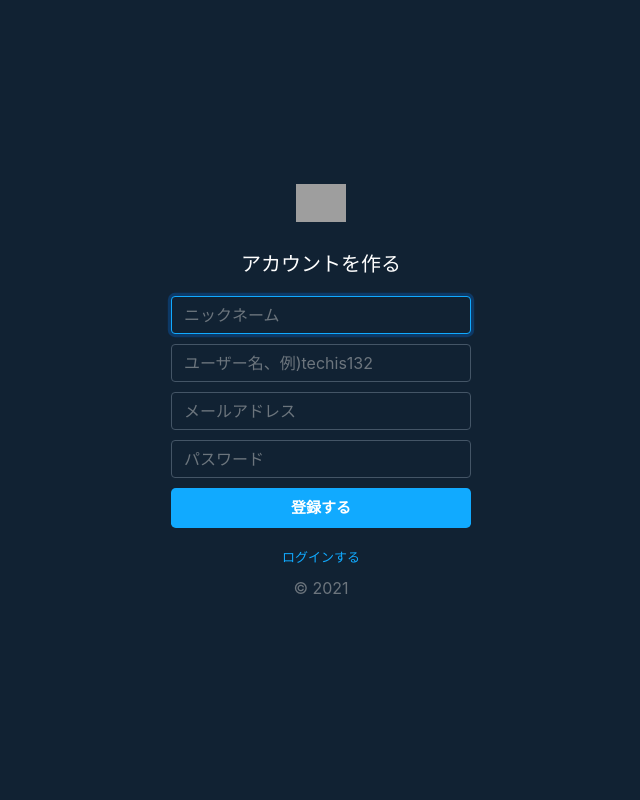
After one commit to oyama1128/TwitterClone, a PHP site: page /sign-up.php in a window 1280 px wide. The commit adds this page. Shown: the whole page, without its empty margins (319-959 px from the left). Run offline with PHP 8.4, Linux system fonts and the light colour scheme; grey boxes are pictures that could not be loaded.

Commit message:
会員登録画面、ログイン画面実装

```diff
--- a/Views/css/style.css
+++ b/Views/css/style.css
@@ -1,6 +1,10 @@
 /*
 全体
 ****/
+html {
+    height:100%;
+}
+
 .container {
     display: flex;
     justify-content: center;
@@ -252,3 +256,43 @@ a {
         margin-top: 10px;
     }
 }
+
+/*
+会員登録(ログイン共用)
+****/
+body.signup {
+    display: flex;
+    align-items: center;
+    padding-top: 40px;
+    padding-bottom: 40px;
+    height: 100%;
+}
+.signup {
+    background-color: #123;
+    color: #fff;
+}
+.signup .form-signup {
+    width: 100%;
+    max-width: 330px;
+    padding: 15px;
+    margin: auto;
+}
+.signup .logo-white {
+    margin-bottom: 30px;
+    width: 50px;
+}
+.signup h1 {
+    font-size: 20px;
+    margin-bottom: 20px;
+}
+.signup input {
+    margin-bottom: 10px;
+    background-color: #123;
+    border-color: #456;
+    color: #fff;
+}
+.signup input:focus{
+    background-color: #123;
+    border-color: #1af;
+    color: #fff;
+}
--- /dev/null
+++ b/Views/sign-up.php
@@ -0,0 +1,33 @@
+<!DOCTYPE html>
+<html lang="ja">
+
+<head>
+    <meta charset="UTF-8">
+    <meta http-equiv="X-UA-Compatible" content="IE=edge">
+    <meta name="viewport" content="width=device-width, initial-scale=1.0">
+    <link rel="icon" href="/TwitterClone/Views/img/logo-twitterblue.svg">
+    <!--Bootstrap CSS -->
+    <link rel="stylesheet" href="https://cdn.jsdelivr.net/npm/bootstrap@4.6.0/dist/css/bootstrap.min.css" integrity="sha384-B0vP5xmATw1+K9KRQjQERJvTumQW0nPEzvF6L/Z6nronJ3oUOFUFpCjEUQouq2+l" crossorigin="anonymous">
+    <link href="/TwitterClone/Views/css/style.css" rel="stylesheet">
+
+    <title>会員登録画面 / Twitterクローン</title>
+    <meta name="description" content="会員登録画面です">
+</head>
+
+<body class="signup text-center">
+    <main class="form-signup">
+        <form action="sign-up.php" method="post">
+            <img src="/TwitterClone/Views/img/logo-white.svg" alt="" class="logo-white">
+            <h1>アカウントを作る</h1>
+            <input type="text" class="form-control" name="nickname" placeholder="ニックネーム" maxlength="50" required autofocus>
+            <input type="text" class="form-control" name="name" placeholder="ユーザー名、例)techis132" maxlength="50" required>
+            <input type="email" class="form-control" name="email" placeholder="メールアドレス" maxlength="254" required>
+            <input type="password" class="form-control" name="password" placeholder="パスワード" minlength="4" maxlength="128" required>
+            <button class="w-100 btn btn-lg" type="submit">登録する</button>
+            <p class="mt-3 mb-2"><a href="sign-in.php">ログインする</a></p>
+            <p class="mt-2 mb-3 text-muted">&copy; 2021</p>
+        </form>
+    </main>
+</body>
+
+</html>
```
Also changed, not shown: Views/sign-in.php (added, +31 -0 lines).
